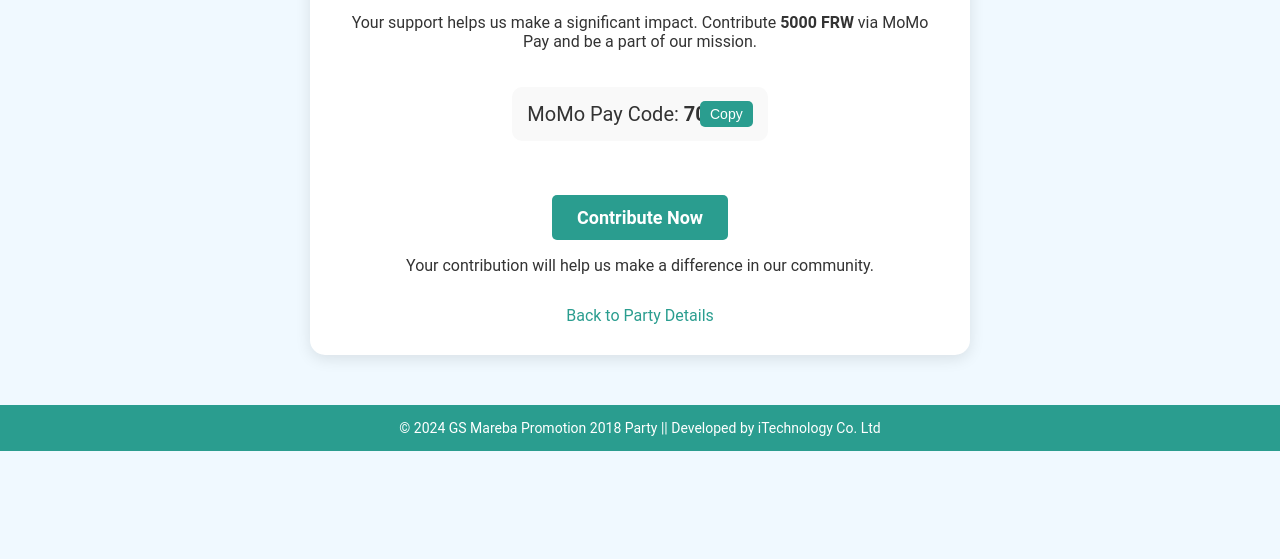
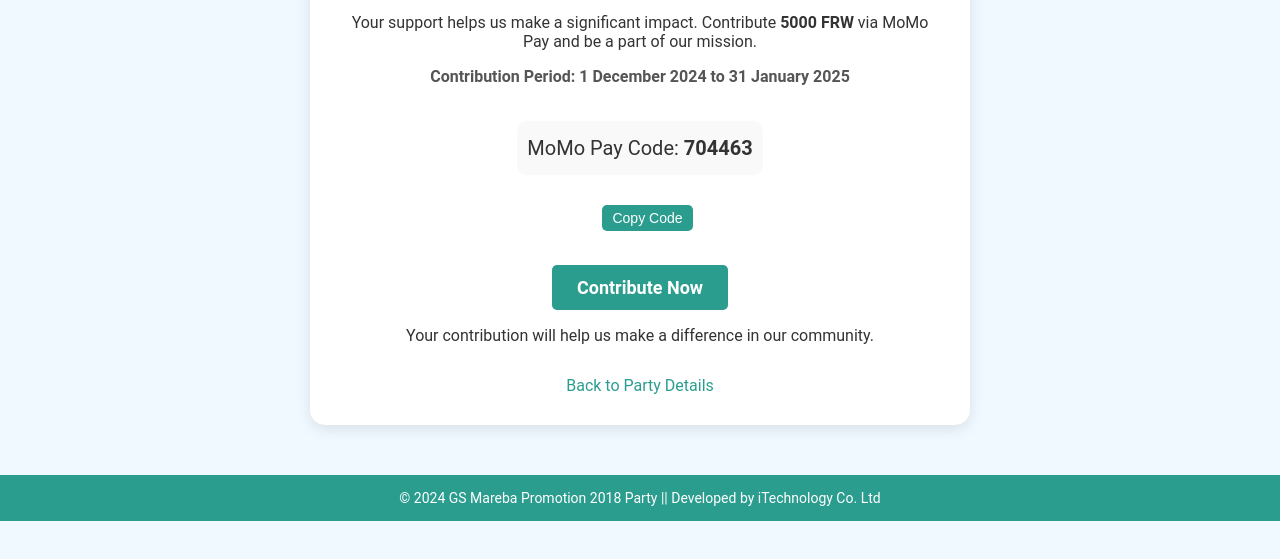
Before and after one commit to SilasHakuzwimana/promotion-party, a website: page public/contribute.html in a window 1280 px wide. Shown: the part 135-694 px from the top of the page. Drawn offline with Linux system fonts and the light colour scheme.

Commit message:
Update contribute.html

```diff
--- a/public/contribute.html
+++ b/public/contribute.html
@@ -29,21 +29,31 @@
             margin-bottom: 15px;
         }
 
+        .date-range {
+            font-size: 16px;
+            color: #555;
+            margin-bottom: 15px;
+            font-weight: bold;
+        }
+
         .momo-code {
             font-size: 20px;
             margin: 20px 0;
             background-color: #f9f9f9;
-            padding: 15px;
+            padding: 15px 10px;
             border-radius: 10px;
             display: inline-block;
-            position: relative;
         }
 
-        .momo-code button {
-            position: absolute;
-            top: 50%;
-            right: 15px;
-            transform: translateY(-50%);
+        .momo-code-wrapper {
+            display: flex;
+            align-items: center;
+            justify-content: center;
+            margin-top: 10px;
+        }
+
+        .momo-code-wrapper button {
+            margin-left: 15px;
             background-color: #2a9d8f;
             color: #ffffff;
             border: none;
@@ -54,7 +64,7 @@
             transition: background-color 0.3s ease;
         }
 
-        .momo-code button:hover {
+        .momo-code-wrapper button:hover {
             background-color: #21867a;
         }
 
@@ -135,12 +145,15 @@
     <div class="container">
         <h1>Contribute to Our Promotion Party</h1>
         <p>Your support helps us make a significant impact. Contribute <strong>5000 FRW</strong> via MoMo Pay and be a part of our mission.</p>
+        <div class="date-range">
+            Contribution Period: <strong>1 December 2024</strong> to <strong>31 January 2025</strong>
+        </div>
         <div class="momo-code">
             MoMo Pay Code: <strong id="momo-code">704463</strong>
-            <br />
-            <button onclick="copyCode()">Copy</button>
         </div>
-        <br />
+        <div class="momo-code-wrapper">
+            <button onclick="copyCode()">Copy Code</button>
+        </div>
         <br />
         <a href="javascript:void(0)" class="cta-button" onclick="toggleInstructions()">Contribute Now</a>
         <div class="instructions" id="instructions">
```
